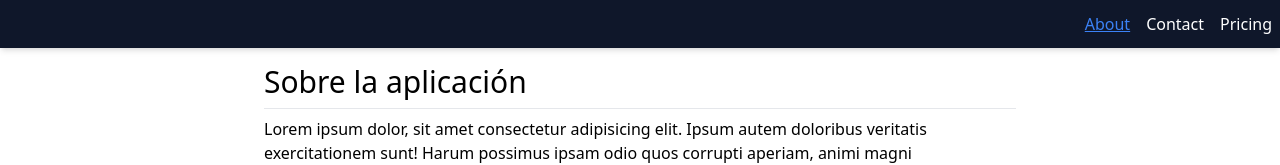
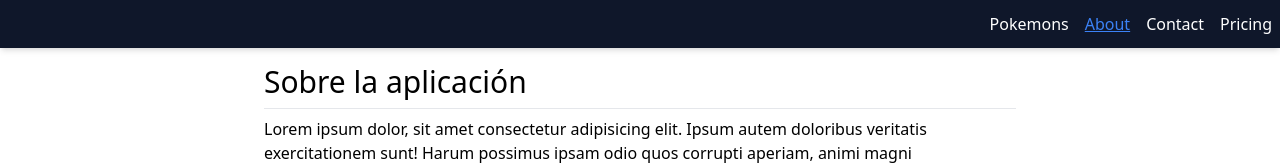
Before and after one commit to martadesinforma/pokemon-srr, an Angular app: page /about in a window 1280 px wide. Shown: the top 165 px of the page. Built offline with nearby package versions, Linux system fonts and the light colour scheme.

Commit message:
update navbar.component.html

```diff
--- a/src/app/shared/components/navbar/navbar.component.html
+++ b/src/app/shared/components/navbar/navbar.component.html
@@ -1,4 +1,5 @@
 <nav class="text-white gap-4 top-0 absolute z-50 w-full flex justify-end px-2 py-3 bg-slate-900 shadow-md">
+  <a class="hover:underline" routerLinkActive="text-blue-500 underline" routerLink="/pokemons">Pokemons</a>
   <a class="hover:underline" routerLinkActive="text-blue-500 underline" routerLink="/about">About</a>
   <a class="hover:underline" routerLinkActive="text-blue-500 underline" routerLink="/contact">Contact</a>
   <a class="hover:underline" routerLinkActive="text-blue-500 underline" routerLink="/pricing">Pricing</a>
```
